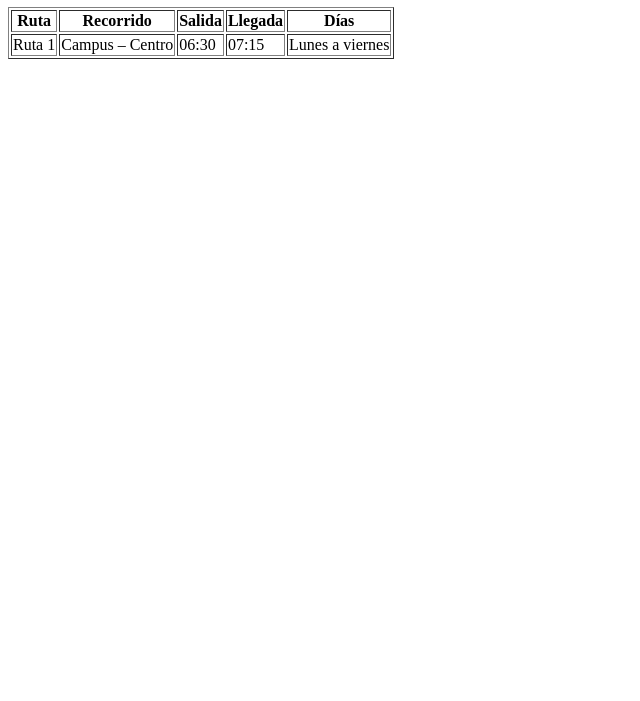
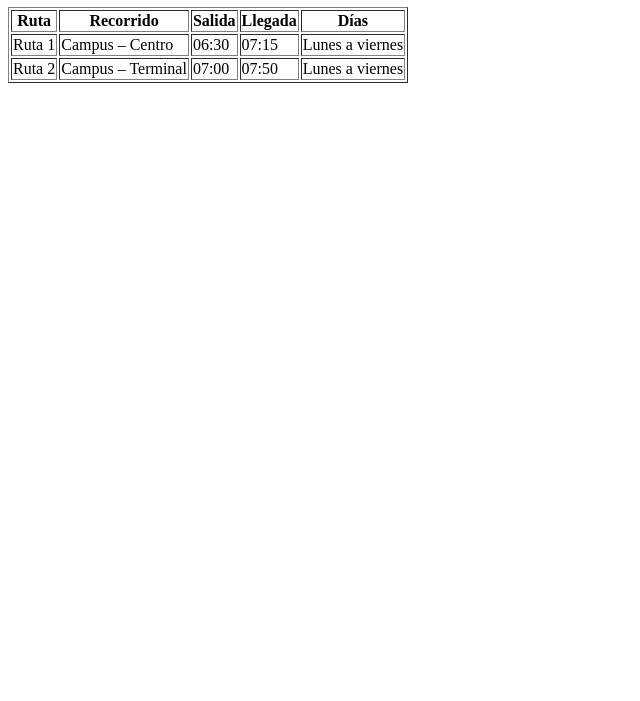
Before and after one commit to gmoyanoc3-oti/rutabus-moyano, a plain HTML site: page index.html in a window 1280 px wide. Shown: the part 99-800 px from the top of the page, without its empty margins (0-640 px from the left). Drawn offline with Linux system fonts and the light colour scheme.

Commit message:
Agrega Ruta 2 a la tabla

```diff
--- a/index.html
+++ b/index.html
@@ -14,6 +14,8 @@
   <table border="1">
     <tr><th>Ruta</th><th>Recorrido</th><th>Salida</th><th>Llegada</th><th>Días</th></tr>
     <tr><td>Ruta 1</td><td>Campus – Centro</td><td>06:30</td><td>07:15</td><td>Lunes a viernes</td></tr>
+        <tr><td>Ruta 2</td><td>Campus – Terminal</td><td>07:00</td><td>07:50</td><td>Lunes a viernes</td></tr>
+
   </table>
 </body>
 </html>
```
